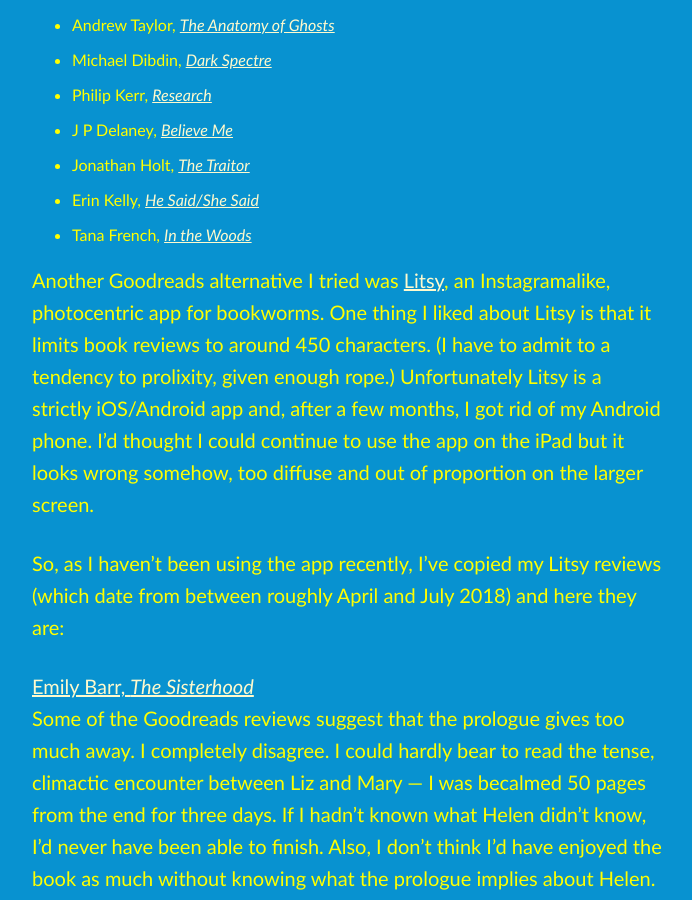
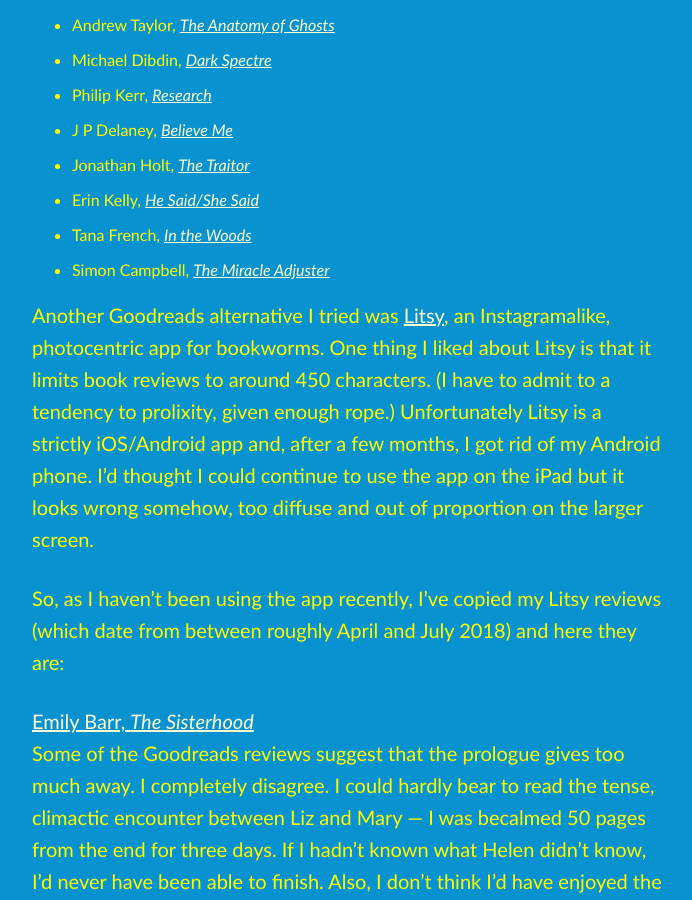
Before and after one commit to artkavanagh/github.io, a Jekyll site: the page book-reviews.html, which Jekyll copies as it is, in a window 1280 px wide and 900 px high, scrolled down 1270 px. Shown: the whole window, without its empty margins (292-984 px from the left). Built offline with Jekyll 4.4.1, drawn with Linux system fonts in a browser that asks for light colours.

Commit message:
Update book-reviews.html

```diff
--- a/book-reviews.html
+++ b/book-reviews.html
@@ -36,6 +36,7 @@
 <li>Jonathan Holt, <a href="https://www.artkavanagh.ie/jonathan-holt-absolution-review.html"><cite>The Traitor</cite></a></li>
 <li>Erin Kelly, <a href="https://www.artkavanagh.ie/erin-kelly-he-said-she-said-review.html"><cite>He Said/She Said</cite></a></li>
 <li>Tana French, <a href="https://www.artkavanagh.ie/tana-french-in-the-woods-review.html"><cite>In the Woods</cite></a></li>
+<li>Simon Campbell, <a href="https://www.artkavanagh.ie/simon-campbell-miracle-adjuster-review.html"><cite>The Miracle Adjuster</cite></a></li>
 </ul>
 <p>Another Goodreads alternative I tried was <a href="https://www.litsy.com">Litsy</a>, an Instagramalike, photocentric app for bookworms. One thing I liked about Litsy is that it limits book reviews to around 450 characters. (I have to admit to a tendency to prolixity, given enough rope.) Unfortunately Litsy is a strictly iOS/Android app and, after a few months, I got rid of my Android phone. I’d thought I could continue to use the app on the iPad but it looks wrong somehow, too diffuse and out of proportion on the larger screen.</p>
 
```
